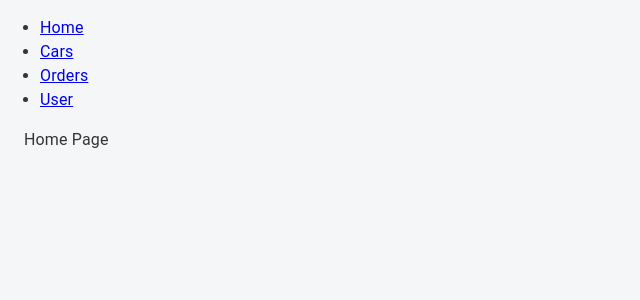
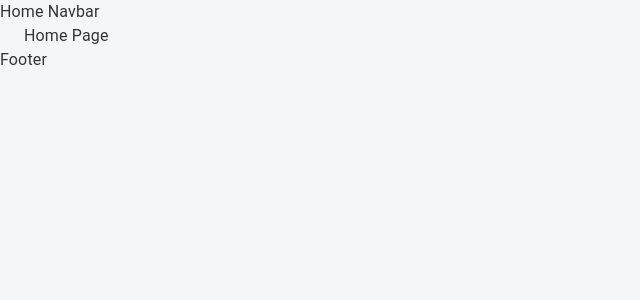
Before and after one commit to thekhaji/a1Motors_react, a React (Create React App) app: page / in a window 1280 px wide. Shown: the top 300 px of the page, without its empty margins (0-640 px from the left). Built offline with nearby package versions, Linux system fonts and the light colour scheme.

Commit message:
fix: organize header and footer components

```diff
--- a/src/app/App.tsx
+++ b/src/app/App.tsx
@@ -8,25 +8,13 @@ import { Home } from './screens/homePage';
 import { CarsPage } from './screens/carsPage';
 import { OrdersPage } from './screens/ordersPage';
 import { UserPage } from './screens/userPage';
+import { HomeNavbar } from './components/headers';
+import { Footer } from './components/footers';
 
 function App() {
   return (
-      <div>
-        <nav>
-          <ul>
-            <li>
-              <Link to="/">Home</Link>
-            </li>
-            <li>
-              <Link to="/cars">Cars</Link>
-            </li>
-            <li>
-              <Link to="/orders">Orders</Link>
-            </li>
-            <li>
-              <Link to="/member-page">User</Link>
-            </li>
-          </ul>
+      <>
+        <HomeNavbar/>
           <Switch>
             <Route path="/cars">
               <CarsPage/>
@@ -41,8 +29,8 @@ function App() {
               <Home/>
             </Route>
           </Switch>
-        </nav>
-      </div>
+        <Footer/>
+      </>
   );
 }
 
--- /dev/null
+++ b/src/app/components/footers/index.tsx
@@ -0,0 +1,3 @@
+export function Footer(){
+    return <div>Footer</div>
+}
--- /dev/null
+++ b/src/app/components/headers/index.tsx
@@ -0,0 +1,3 @@
+export function HomeNavbar(){
+    return <div>Home Navbar</div>
+}
```
